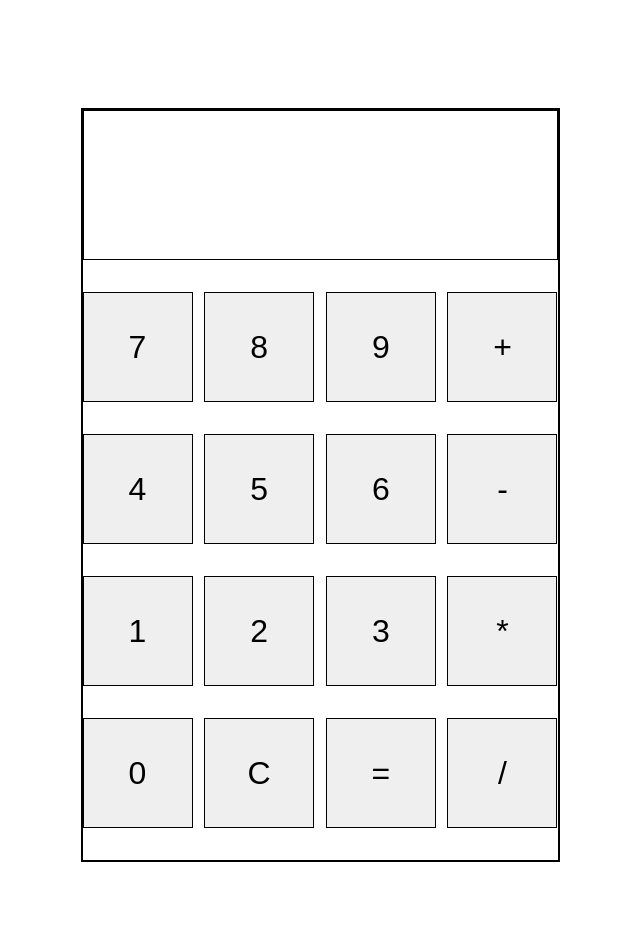
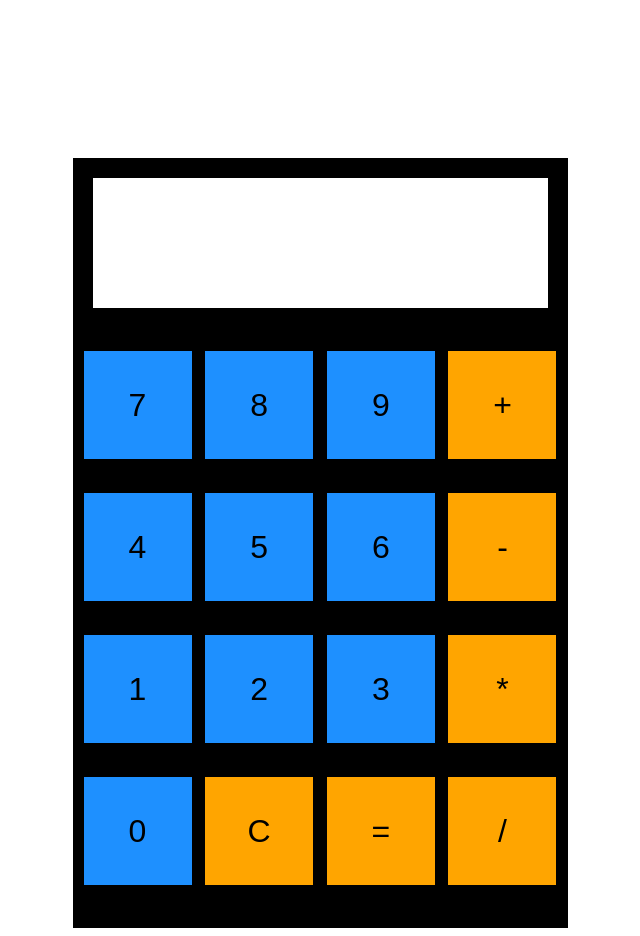
Before and after one commit to diothedog/calculator, a plain HTML site: page index.html in a window 1280 px wide. Shown: the whole page, without its empty margins (320-960 px from the left). Before the commit the page ends 870 px from the top, so only its background shows below. Drawn offline with Linux system fonts and the light colour scheme.

Commit message:
Add color and additional styling to calculator

```diff
--- a/index.html
+++ b/index.html
@@ -9,22 +9,22 @@
 <body>
     <div id="calculator">
         <div id="display"></div>
-        <button id="seven">7</button>
-        <button id="eight">8</button>
-        <button id="nine">9</button>
-        <button id="plus">+</button>
-        <button id="four">4</button>
-        <button id="five">5</button>
-        <button id="six">6</button>
-        <button id="minus">-</button>
-        <button id="one">1</button>
-        <button id="two">2</button>
-        <button id="three">3</button>
-        <button id="times">*</button>
-        <button id="zero">0</button>
-        <button id="clear">C</button>
-        <button id="equals">=</button>
-        <button id="over">/</button>
+        <button id="seven" class="number">7</button>
+        <button id="eight" class="number">8</button>
+        <button id="nine" class="number">9</button>
+        <button id="plus" class="operator">+</button>
+        <button id="four" class="number">4</button>
+        <button id="five" class="number">5</button>
+        <button id="six" class="number">6</button>
+        <button id="minus" class="operator">-</button>
+        <button id="one" class="number">1</button>
+        <button id="two" class="number">2</button>
+        <button id="three" class="number">3</button>
+        <button id="times" class="operator">*</button>
+        <button id="zero" class="number">0</button>
+        <button id="clear" class="operator">C</button>
+        <button id="equals" class="operator">=</button>
+        <button id="over" class="operator">/</button>
 
     </div>
 </body>
--- a/style.css
+++ b/style.css
@@ -5,23 +5,25 @@ body {
 }
 
 #calculator {
-    border: 2px solid black;
+    border: 10px solid black;
     width: 475px;
     height: 750px;
-    margin-top: 100px;
+    margin-top: 150px;
     display: flex;
     flex-wrap: wrap;
     justify-content: space-between;
+    background-color: black;
 }
 
 #display {
     width: 475px;
     height: 150px;
-    border: 1px solid black;
+    border: 10px solid black;
     font-size: 64px;
     text-align: center;
     box-sizing: border-box;
     padding: 30px;
+    background-color: white;
 }
 
 button {
@@ -30,3 +32,11 @@ button {
     border: 1px solid black;
     font-size: 32px;
 }
+
+.number {
+    background-color: dodgerblue;
+}
+
+.operator {
+    background-color: orange;
+}
```
